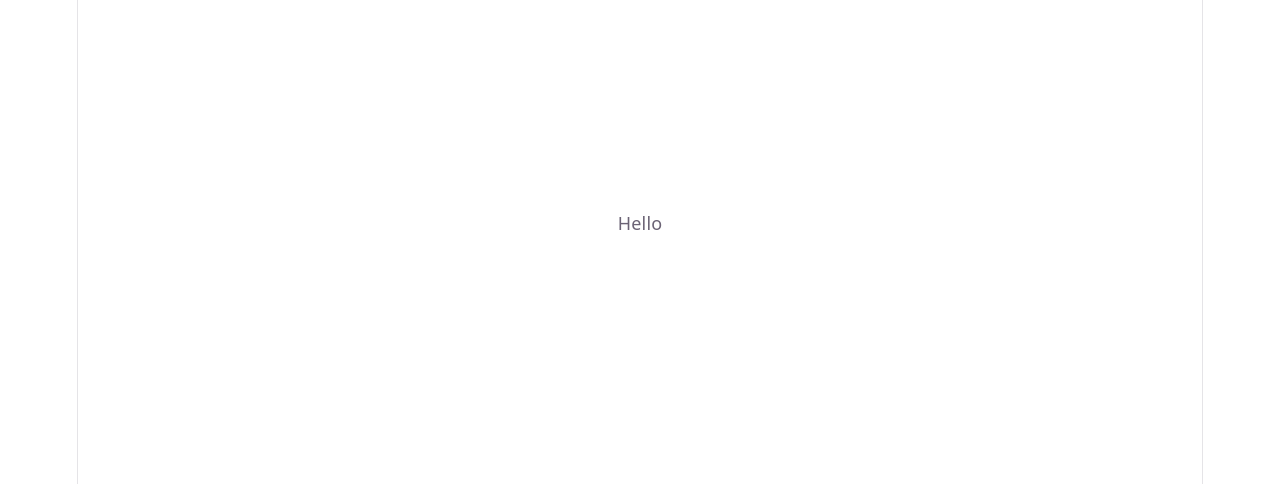
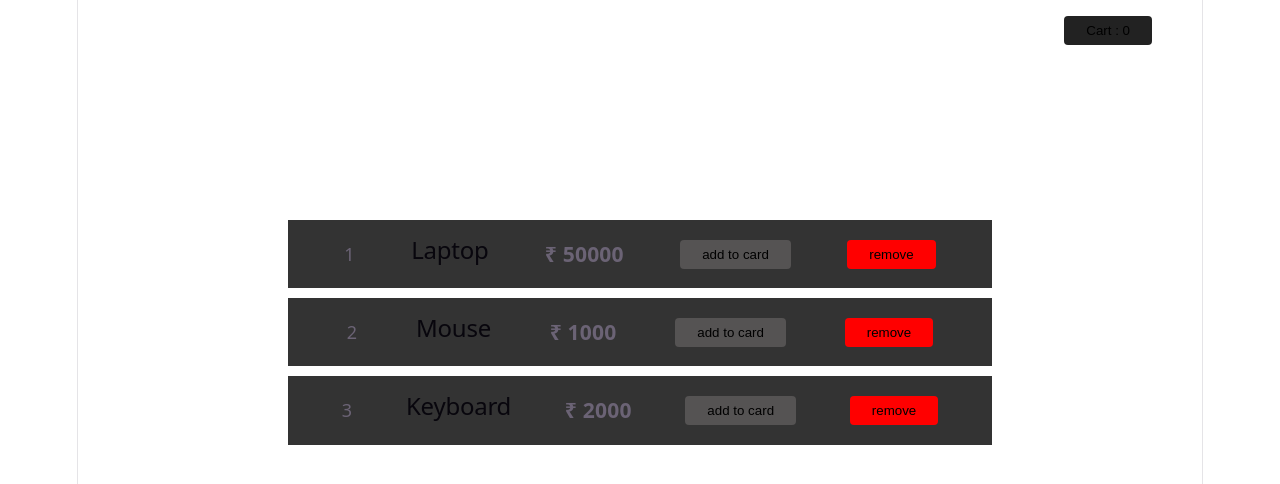
Before and after one commit to Vikrammistry67/ReactJS-Learning, a React (Vite) app: page / in a window 1280 px wide. Shown: the top 484 px of the page. Built offline with nearby package versions, Linux system fonts and the light colour scheme.

Commit message:
feat: implement cart functionality, add interview main page, and create custom hooks for fetching data and counter

```diff
--- a/src/App.jsx
+++ b/src/App.jsx
@@ -1,55 +1,127 @@
-// import { useState } from 'react';
-import './App.css'
-import Tooltip from './components/HooksLearning/useLayoutEffectHoo/Tooltip'
-// import Search from './functionality/seacrFuctionality/Search'
-// // import SearchParams from './functionality/searcParameter/SearchParams'
-// const App = () => {
+// // import { useState } from 'react';
+// import './App.css'
+// import UseCounter from './components/HooksLearning/cutomHooks/UseCounter'
+// // import Parent from './components/HooksLearning/optimizationHooks/Parent'
+// // import Tooltip from './components/HooksLearning/useLayoutEffectHoo/Tooltip'
+// // import Search from './functionality/seacrFuctionality/Search'
+// // // import SearchParams from './functionality/searcParameter/SearchParams'
+// // const App = () => {
+
+// import { useId } from "react";
+// import useFetch from "./components/HooksLearning/cutomHooks/useFetch"
+// import MainPageForLearning from "./MainPageForLearning";
+import InterViewMainPage from "./InterViewAskedQuestions/ForHandleInterviewQuestionMainPage/InterViewMainPage";
 
 
-//   const [userData, setUserData] = useState(
-//     {
-//       username: '',
-//       email: '',
-//       password: '',
-//       confirmPassword: ''
-//     },
-//   );
+// //   const [userData, setUserData] = useState(
+// //     {
+// //       username: '',
+// //       email: '',
+// //       password: '',
+// //       confirmPassword: ''
+// //     },
+// //   );
 
 
-//   const handleChange = (e) => {
+// //   const handleChange = (e) => {
 
-//     const { name, value } = e.target;
+// //     const { name, value } = e.target;
 
-//     setUserData({
-//       ...userData,
-//       [name]: value
-//     });
+// //     setUserData({
+// //       ...userData,
+// //       [name]: value
+// //     });
 
-//   };
+// //   };
 
-//   const handleForm = (e) => {
-//     e.preventDefault();
-//     if (userData.password === userData.confirmPassword) {
-//       alert('ohk redirected to login')
-//     } else alert('password does not match')
-//   };
+// //   const handleForm = (e) => {
+// //     e.preventDefault();
+// //     if (userData.password === userData.confirmPassword) {
+// //       alert('ohk redirected to login')
+// //     } else alert('password does not match')
+// //   };
 
 
 
+// //   return (
+// //     <div>
+// //       <form onSubmit={handleForm} >
+// //         <input name='username' value={userData.username} onChange={handleChange} type="text" placeholder='username' /> <br /> <br />
+// //         <input name='email' value={userData.email} onChange={handleChange} type="email" placeholder='email' /> <br /> <br />
+// //         <input name='password' value={userData.password} onChange={handleChange} type="password" placeholder='password' /> <br /> <br />
+// //         <input name='confirmPassword' value={userData.confirmPassword} onChange={handleChange} type="confirmPassword" placeholder='confirm  Password' /> <br /> <br />
+
+// //         <button type='submit'>Create an account</button>
+// //       </form>
+// //       {/* <SearchParams /> */}
+// //     </div>
+// //   )
+
+// // }
+
+// // export default App
+
+
+
+
+
+
+
+
+
+
+
+
+
+
+// const App = () => {
+
+//   const [count, setCount] = UseCounter(0);
+
 //   return (
 //     <div>
-//       <form onSubmit={handleForm} >
-//         <input name='username' value={userData.username} onChange={handleChange} type="text" placeholder='username' /> <br /> <br />
-//         <input name='email' value={userData.email} onChange={handleChange} type="email" placeholder='email' /> <br /> <br />
-//         <input name='password' value={userData.password} onChange={handleChange} type="password" placeholder='password' /> <br /> <br />
-//         <input name='confirmPassword' value={userData.confirmPassword} onChange={handleChange} type="confirmPassword" placeholder='confirm  Password' /> <br /> <br />
+//       {/* <Search/> */}
 
-//         <button type='submit'>Create an account</button>
-//       </form>
-//       {/* <SearchParams /> */}
+//       {/* <Tooltip/> */}
+
+//       {/* <Parent/> */}
+
+//       <h1>{count}</h1>
+//       <button onClick={setCount}>increase</button>
 //     </div>
 //   )
+// }
 
+// export default App
+
+
+
+
+
+
+
+
+
+
+
+
+// const App = () => {
+
+//   const [data, error, loading] = useFetch('https://fakestoreapi.com/users');
+//   let id = useId();
+//   if (loading) return <p>loading...</p>
+//   if (error) return <p style={{ color: 'red' }}>Something went wrong</p>
+//   return (
+//     <div>
+//       {data.map(user => {
+//         return <h3>{user.username}</h3>
+//       })};
+
+//       <h2>ID : {id.replaceAll('_', '') + 'snstvd3'}</h2>
+//       <h2>ID : {id.replaceAll('_', '') + 'snstvd3'}</h2>
+
+//     </div>
+//   )
 // }
 
 // export default App
@@ -67,12 +139,19 @@ import Tooltip from './components/HooksLearning/useLayoutEffectHoo/Tooltip'
 
 
 
+
+
+
+
+
+
+
 const App = () => {
   return (
     <div>
-      {/* <Search/> */}
+      {/* <MainPageForLearning/> */}
 
-      <Tooltip/>
+      <InterViewMainPage/>
     </div>
   )
 }
--- /dev/null
+++ b/src/InterViewAskedQuestions/ForHandleInterviewQuestionMainPage/InterViewMainPage.jsx
@@ -0,0 +1,15 @@
+import Cart from "../ScenarioBasedQuestions/CartFunctionality/Cart"
+// import ToggleButton from "../ScenarioBasedQuestions/ToggleButton/ToggleButton"
+
+const InterViewMainPage = () => {
+    return (
+        <div>
+            {/* <ToggleButton /> */}
+
+            <Cart/>
+
+        </div>
+    )
+}
+
+export default InterViewMainPage
--- /dev/null
+++ b/src/InterViewAskedQuestions/ScenarioBasedQuestions/CartFunctionality/Cart.jsx
@@ -0,0 +1,43 @@
+import { useState } from "react";
+
+const products = [
+    { id: 1, name: "Laptop", price: 50000 },
+    { id: 2, name: "Mouse", price: 1000 },
+    { id: 3, name: "Keyboard", price: 2000 }
+];
+
+const Cart = () => {
+    const [cart, setCart] = useState([]);
+    const [cartCount, setCartCount] = useState(0);
+
+    const addToCart = (product) => {
+        setCart(prev => [...prev, product]);
+        setCartCount(prev => prev + 1);
+    };
+
+    const removeFromCart = (id) => {
+        setCart(prev => prev.filter(item => item.id != id));
+        setCartCount(prev => prev == 0 ? prev : prev - 1);
+    }
+    return (
+        <div>
+            <button style={{ position: 'absolute', top: '2%', right: '10%', backgroundColor: '#222' }}>Cart : {cartCount}</button>
+            {
+                products.map(product => {
+                    return (
+                        <div style={{ display: 'flex', alignItems: 'center', justifyContent: 'space-evenly', backgroundColor: '#333', marginTop: '10px' }}>
+                            <p>{product.id}</p>
+                            <h2>{product.name}</h2>
+                            <h3>₹ {product.price}</h3>
+
+                            <button onClick={() => addToCart(product)}>add to card</button>
+                            <button onClick={() => removeFromCart(product.id)} style={{ backgroundColor: 'red' }}>remove</button>
+                        </div>
+                    )
+                })
+            }
+        </div>
+    )
+}
+
+export default Cart
--- /dev/null
+++ b/src/InterViewAskedQuestions/ScenarioBasedQuestions/ToggleButton/ToggleButton.jsx
@@ -0,0 +1,17 @@
+import { useEffect, useState } from "react";
+
+const ToggleButton = () => {
+    const [theme, setTheme] = useState(false);
+
+    useEffect(() => {
+        document.body.style.backgroundColor = theme ? "black" : "white";
+    }, [theme]);
+
+    return (
+        <button onClick={() => setTheme(prev => !prev)}>
+            {theme ? "White" : "Black"}
+        </button>
+    );
+};
+
+export default ToggleButton;
--- /dev/null
+++ b/src/MainPageForLearning.jsx
@@ -0,0 +1,15 @@
+// import UseRefHook from "./components/HooksLearning/Hooks/UseRefHook"
+import Routes from "./components/Routing/Routes"
+
+const MainPageForLearning = () => {
+    return (
+        <div>
+            {/* <UseRefHook/> */}
+
+
+            <Routes/>
+        </div>
+    )
+}
+
+export default MainPageForLearning
--- /dev/null
+++ b/src/components/HooksLearning/cutomHooks/UseCounter.jsx
@@ -0,0 +1,10 @@
+import { useState } from "react"
+
+const UseCounter = () => {
+    const [count, setCount] = useState(0);
+
+    const increment = () => setCount(prev => prev + 1);
+    return [count, increment]
+}
+
+export default UseCounter
--- /dev/null
+++ b/src/components/HooksLearning/cutomHooks/useFetch.js
@@ -0,0 +1,28 @@
+import { useEffect, useState } from "react"
+
+const useFetch = (url) => {
+
+    const [data, setData] = useState(null);
+    const [loading, setLoading] = useState(true);
+    const [error, setError] = useState(null);
+
+    const getData = async () => {
+        try {
+            const response = await fetch(url);
+            const data = await response.json();
+            setData(data);
+        } catch (error) {
+            setError(error);
+        } finally {
+            setLoading(false);
+        }
+    };
+
+    useEffect(() => {
+        getData();
+    }, [url])
+
+    return [data, loading, error];
+}
+
+export default useFetch
--- /dev/null
+++ b/src/components/HooksLearning/optimizationHooks/Parent.jsx
@@ -0,0 +1,24 @@
+import React, { useState, useCallback } from "react";
+import Child from "./Child";
+
+const Parent = () => {
+    const [count, setCount] = useState(0);
+
+    const handleClick = useCallback(() => {
+        console.log("Clicked");
+    }, []);
+
+    return (
+        <div>
+            <h1>{count}</h1>
+
+            <button onClick={() => setCount(count + 1)}>
+                Increase
+            </button>
+
+            <Child onClick={handleClick} />
+        </div>
+    );
+};
+
+export default Parent;
```
Also changed, not shown: src/components/HooksLearning/Hooks/UseRefHook.jsx (added, +21 -0 lines), src/components/HooksLearning/optimizationHooks/Child.jsx (added, +10 -0 lines), src/components/Routing/Routes.jsx (added, +7 -0 lines).
